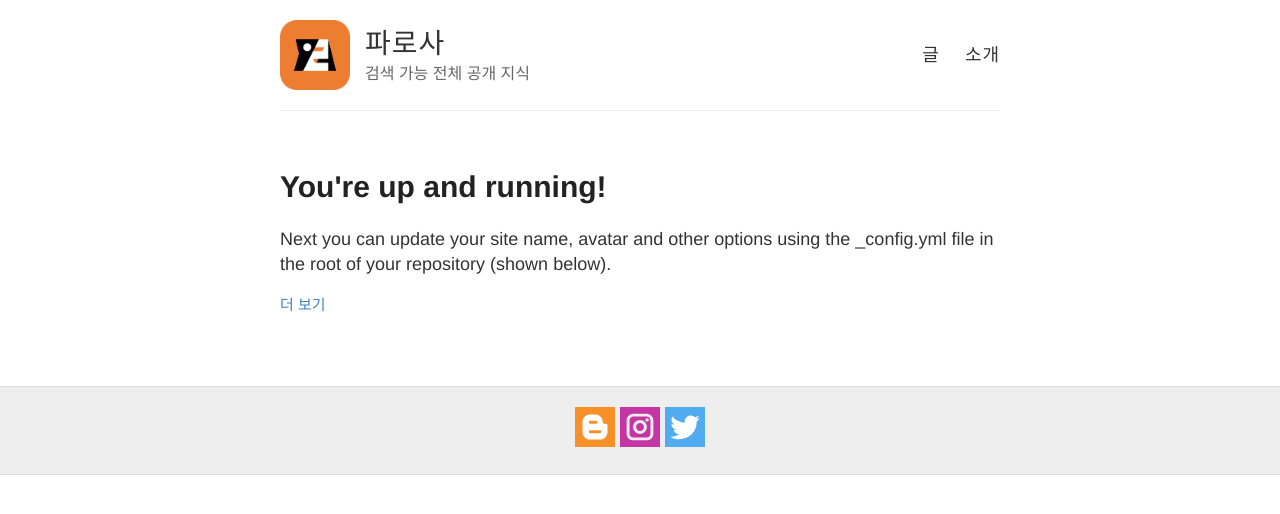
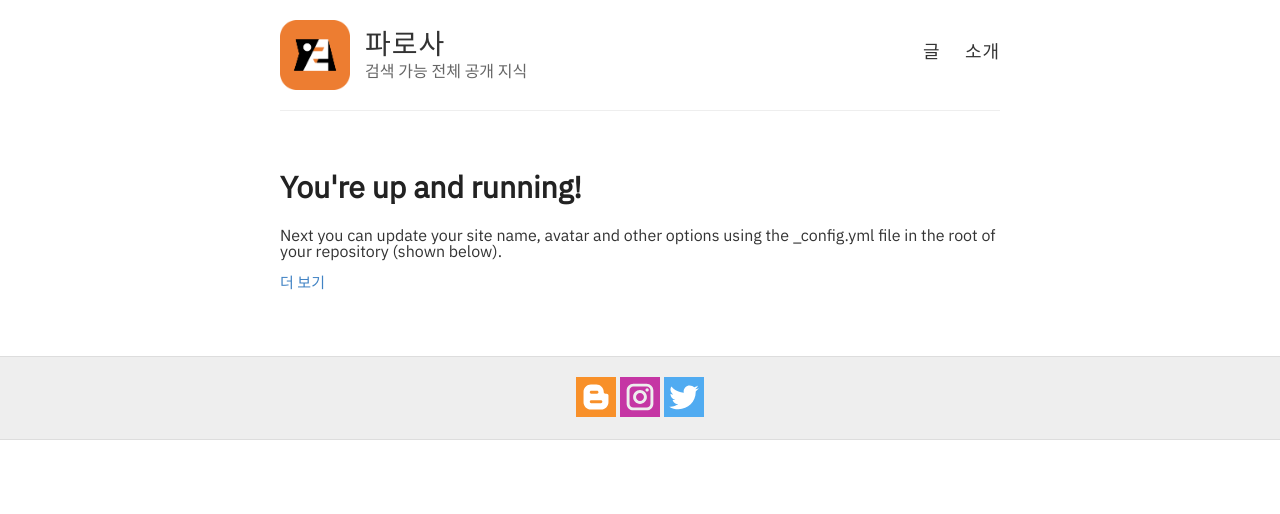
Before and after one commit to parosaone/blog, a Jekyll site: the page built from index.html, in a window 1280 px wide. Shown: the top 514 px of the page. Built offline with Jekyll 4.4.1, drawn with Linux system fonts in a browser that asks for light colours.

Commit message:
Apply IBM Plex Sans

```diff
--- a/_sass/_variables.scss
+++ b/_sass/_variables.scss
@@ -14,11 +14,6 @@ $gray: #666;
 $lightGray: #eee;
 $white: #fff;
 
-// Font stacks
-$helvetica: Helvetica, Arial, sans-serif;
-$helveticaNeue: "Helvetica Neue", Helvetica, Arial, sans-serif;
-$georgia: Georgia, serif;
-
 // Mobile breakpoints
 @mixin mobile {
   @media screen and (max-width: 640px) {
--- a/style.scss
+++ b/style.scss
@@ -7,6 +7,7 @@
 
 @import "reset";
 @import "variables";
+@import url('https://fonts.googleapis.com/css2?family=IBM+Plex+Sans&display=swap');
 // Syntax highlighting @import is at the bottom of this file
 
 /**************/
@@ -18,8 +19,9 @@ html {
 }
 
 body {
+  font-family: 'IBM Plex Sans', sans-serif;
 	background: $white;
-  font: 18px/1.4 $helvetica;
+  font-size: 18px/1.4;
   color: $darkGray;
 }
 
@@ -31,7 +33,7 @@ body {
 }
 
 h1, h2, h3, h4, h5, h6 {
-  font-family: $helveticaNeue;
+  font-family: 'IBM Plex Sans', sans-serif;
   color: $darkerGray;
   font-weight: bold;
 
@@ -194,7 +196,7 @@ img {
   margin: 0;
   color: $darkGray;
   cursor: pointer;
-  font-family: $helveticaNeue;
+  font-family: 'IBM Plex Sans', sans-serif;
   font-weight: 300;
   font-size: 28px;
   letter-spacing: 1px;
@@ -213,7 +215,7 @@ img {
 nav {
   float: right;
   margin-top: 23px; // @TODO: Vertically middle align
-  font-family: $helveticaNeue;
+  font-family: 'IBM Plex Sans', sans-serif;
   font-size: 18px;
 
   @include mobile {
```
